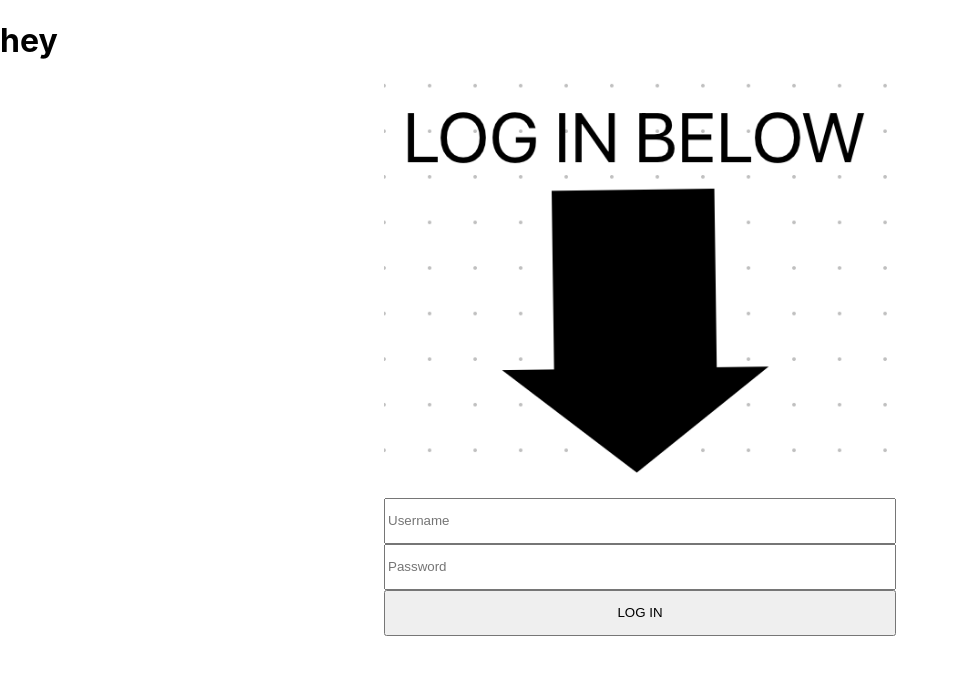
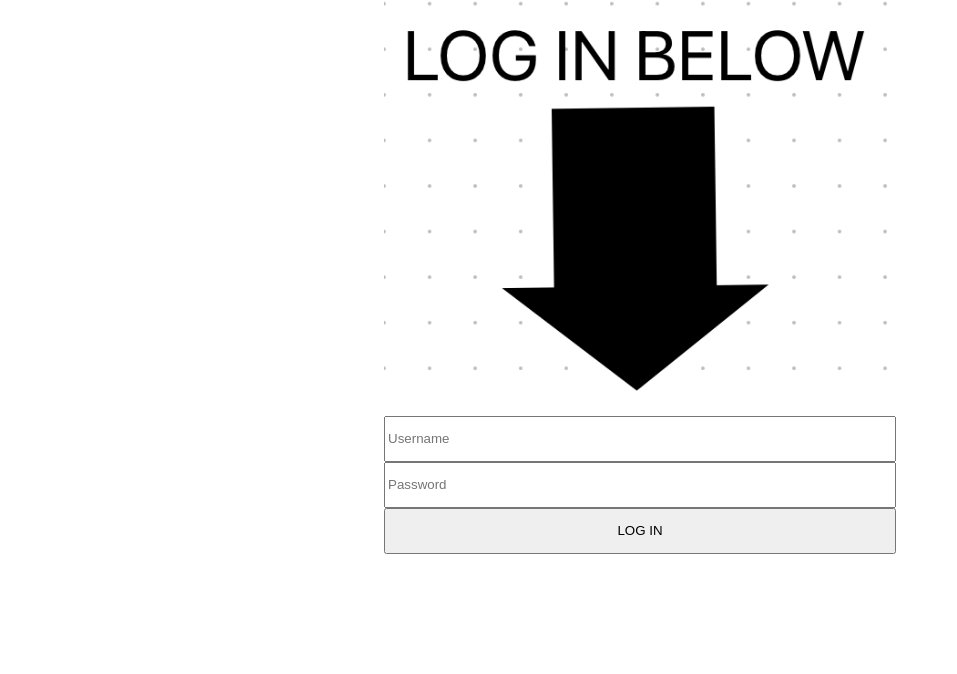
Before and after one commit to Faran71/me, a React (Create React App) app: page / in a window 1280 px wide. Shown: the top 674 px of the page, without its empty margins (0-957 px from the left). Built offline with nearby package versions, Linux system fonts and the light colour scheme.

Commit message:
little check

```diff
--- a/src/App.js
+++ b/src/App.js
@@ -6,7 +6,6 @@ function App() {
   return (
     <div className="App">
       <div className="App">
-        <h1>hey</h1>
         <MainContainer />
       </div>
     </div>
```
